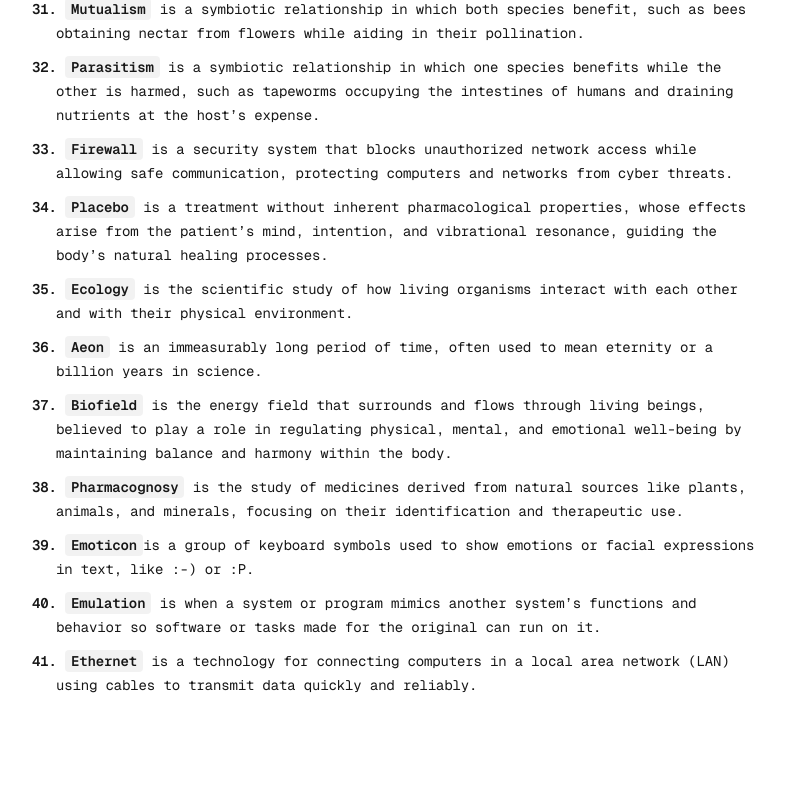
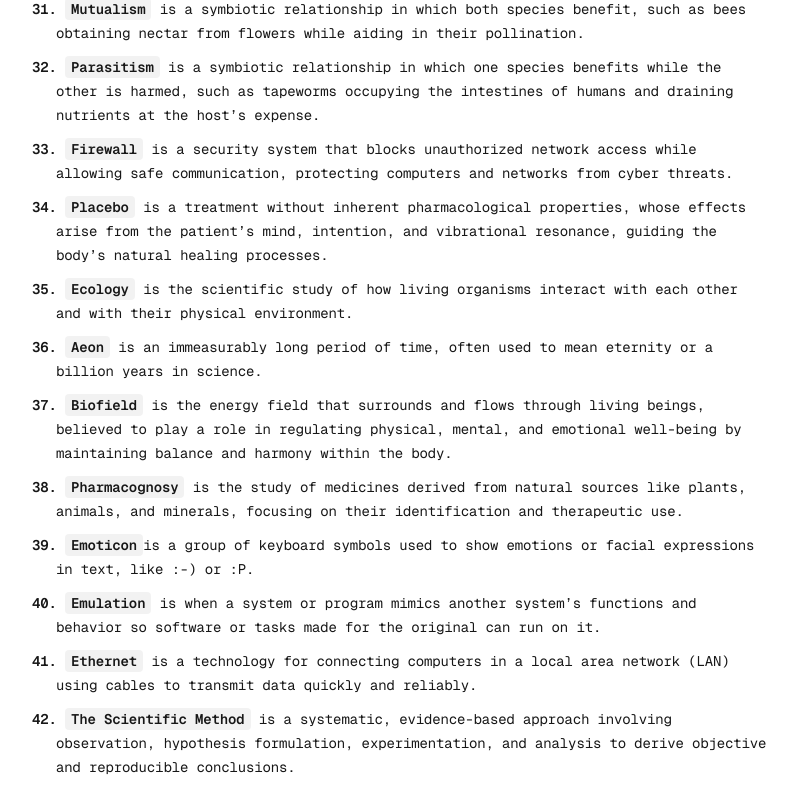
Before and after one commit to BrahimBoussada/mind-log, a Next.js app: page / in a window 1280 px wide. Shown: the part 2043-2848 px from the top of the page, without its empty margins (240-1037 px from the left). Before the commit the page ends 2766 px from the top, so only its background shows below. Built offline with nearby package versions, Linux system fonts and the light colour scheme.

Commit message:
log: 03-09-2025

```diff
--- a/src/app/page.tsx
+++ b/src/app/page.tsx
@@ -268,6 +268,14 @@ export default function Home() {
           local area network (LAN) using cables to transmit data quickly and
           reliably.
         </Note>
+
+        <Note>
+          <N>42. </N>
+          <Key>The Scientific Method</Key> is a systematic, evidence-based
+          approach involving observation, hypothesis formulation,
+          experimentation, and analysis to derive objective and reproducible
+          conclusions.
+        </Note>
       </NoteWrapper>
     </Container>
   );
```
